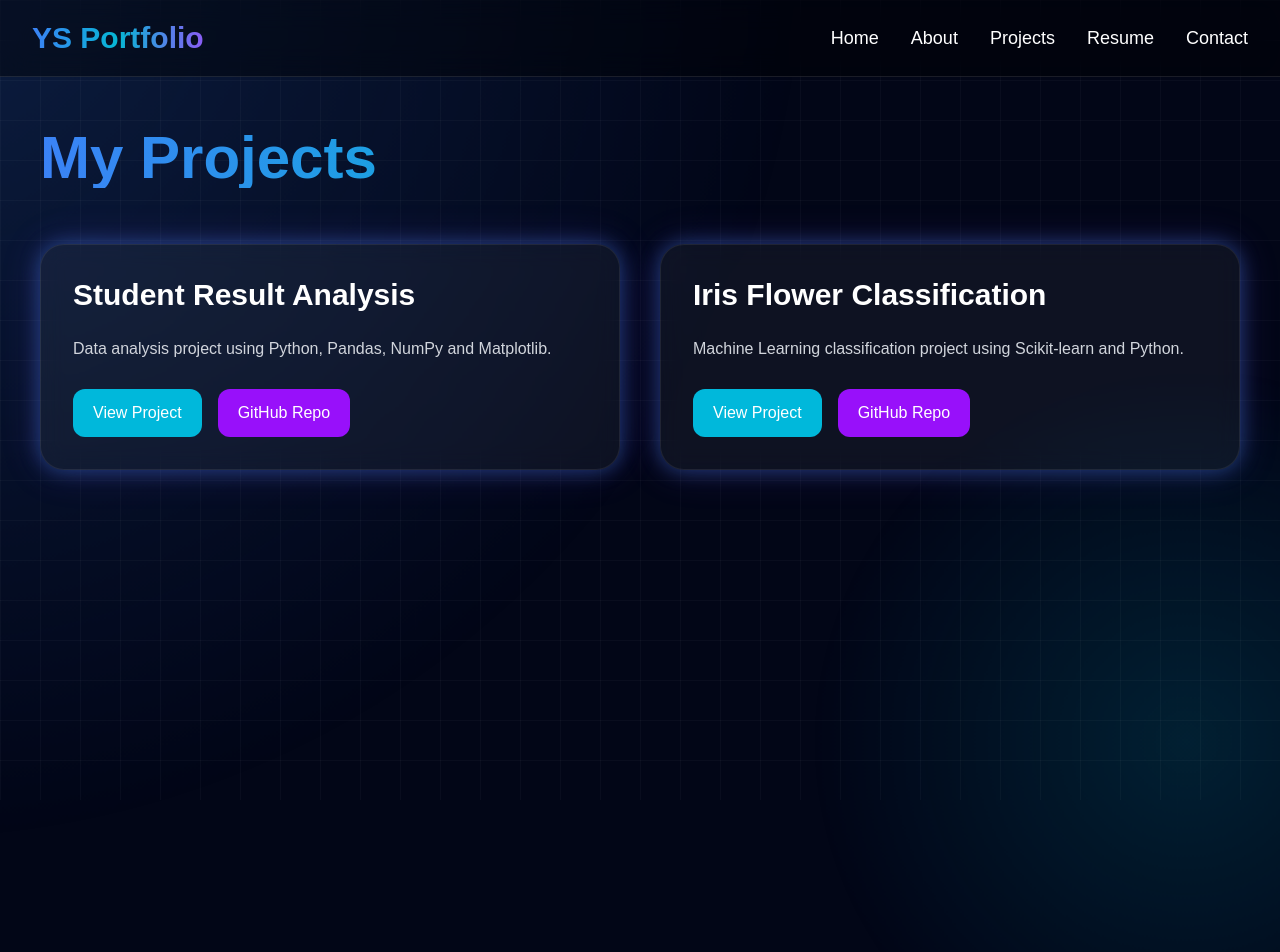
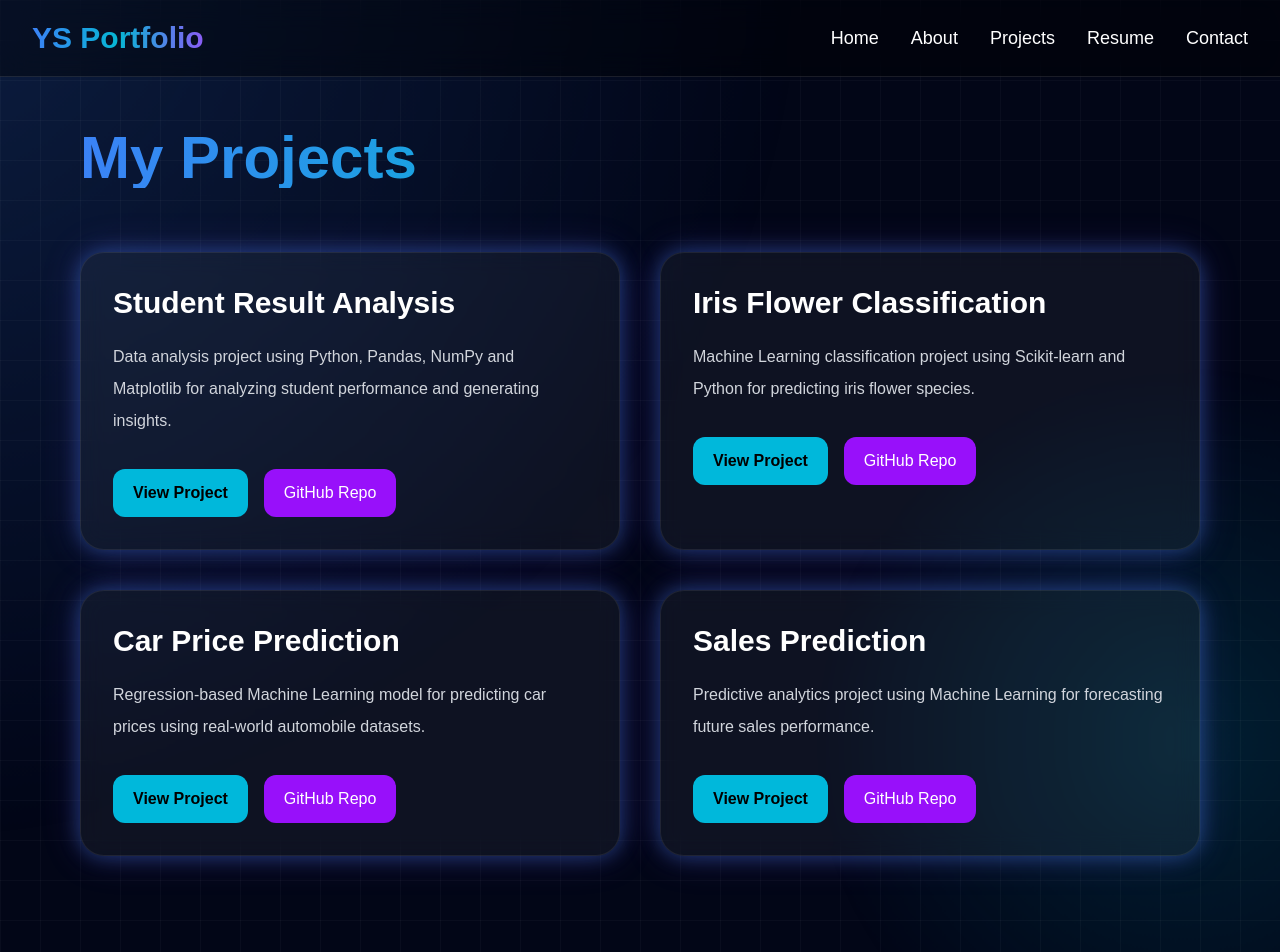
Before and after one commit to yashshelke9129-droid/yash-data-science-portfolio, a Next.js app: page /projects in a window 1280 px wide. Shown: the top 952 px of the page. Before the commit the page ends 800 px from the top, so only its background shows below. Built offline with nearby package versions, Linux system fonts and the light colour scheme.

Commit message:
Updated all futuristic animated pages

```diff
--- a/src/app/contact/page.js
+++ b/src/app/contact/page.js
@@ -9,63 +9,63 @@ export default function Contact() {
       <Navbar />
 
       <motion.main
-        initial={{ opacity: 0, y: 40 }}
+        initial={{ opacity: 0, y: 60 }}
         animate={{ opacity: 1, y: 0 }}
         transition={{ duration: 0.8 }}
-        className="min-h-screen px-10 py-32 grid-bg text-white"
+        className="min-h-screen px-6 md:px-20 py-32 grid-bg"
       >
 
-        <h1 className="text-6xl font-bold gradient-text mb-14">
+        <h1 className="text-6xl font-bold gradient-text mb-16">
           Contact Me
         </h1>
 
-        <div className="glass rounded-3xl p-10 card-hover glow max-w-3xl">
+        <div className="glass glow rounded-3xl p-10 max-w-4xl card-hover">
 
-          <div className="space-y-8 text-xl">
+          <div className="space-y-10 text-xl">
 
             <div>
-              <h2 className="text-cyan-400 font-bold mb-2">
+              <h2 className="text-cyan-400 font-bold mb-3">
                 Email
               </h2>
 
-              <p>
+              <p className="text-gray-300">
                 yashshelke9129@gmail.com
               </p>
             </div>
 
             <div>
-              <h2 className="text-cyan-400 font-bold mb-2">
+              <h2 className="text-cyan-400 font-bold mb-3">
                 Phone
               </h2>
 
-              <p>
+              <p className="text-gray-300">
                 +91 9136486029
               </p>
             </div>
 
             <div>
-              <h2 className="text-cyan-400 font-bold mb-2">
+              <h2 className="text-cyan-400 font-bold mb-3">
                 LinkedIn
               </h2>
 
               <a
                 href="https://www.linkedin.com/in/yash-shelke-69b397327"
                 target="_blank"
-                className="text-blue-400"
+                className="text-blue-400 hover:text-cyan-300 transition"
               >
                 View LinkedIn Profile
               </a>
             </div>
 
             <div>
-              <h2 className="text-cyan-400 font-bold mb-2">
+              <h2 className="text-cyan-400 font-bold mb-3">
                 GitHub
               </h2>
 
               <a
                 href="https://github.com/yashshelke9129-droid"
                 target="_blank"
-                className="text-blue-400"
+                className="text-blue-400 hover:text-cyan-300 transition"
               >
                 View GitHub Profile
               </a>
--- a/src/app/projects/page.js
+++ b/src/app/projects/page.js
@@ -9,35 +9,39 @@ export default function Projects() {
       <Navbar />
 
       <motion.main
-        initial={{ opacity: 0, y: 40 }}
+        initial={{ opacity: 0, y: 60 }}
         animate={{ opacity: 1, y: 0 }}
         transition={{ duration: 0.8 }}
-        className="min-h-screen px-10 py-32 grid-bg text-white"
+        className="min-h-screen px-6 md:px-20 py-32 grid-bg"
       >
 
-        <h1 className="text-6xl font-bold gradient-text mb-14">
+        <h1 className="text-6xl font-bold gradient-text mb-16">
           My Projects
         </h1>
 
         <div className="grid md:grid-cols-2 gap-10">
 
-          <div className="glass rounded-3xl p-8 card-hover glow">
+          {/* Project 1 */}
+
+          <div className="glass glow rounded-3xl p-8 card-hover">
 
             <h2 className="text-3xl font-bold mb-5">
               Student Result Analysis
             </h2>
 
-            <p className="text-gray-300 leading-8 mb-6">
+            <p className="text-gray-300 leading-8 mb-8">
               Data analysis project using Python,
-              Pandas, NumPy and Matplotlib.
+              Pandas, NumPy and Matplotlib
+              for analyzing student performance
+              and generating insights.
             </p>
 
-            <div className="flex gap-4">
+            <div className="flex gap-4 flex-wrap">
 
               <a
                 href="https://github.com/yashshelke9129-droid/student-result-analysis/blob/main/Result.ipynb"
                 target="_blank"
-                className="bg-cyan-500 px-5 py-3 rounded-xl btn-hover"
+                className="bg-cyan-500 text-black font-bold px-5 py-3 rounded-xl btn-hover"
               >
                 View Project
               </a>
@@ -54,23 +58,26 @@ export default function Projects() {
 
           </div>
 
-          <div className="glass rounded-3xl p-8 card-hover glow">
+          {/* Project 2 */}
+
+          <div className="glass glow rounded-3xl p-8 card-hover">
 
             <h2 className="text-3xl font-bold mb-5">
               Iris Flower Classification
             </h2>
 
-            <p className="text-gray-300 leading-8 mb-6">
+            <p className="text-gray-300 leading-8 mb-8">
               Machine Learning classification project
-              using Scikit-learn and Python.
+              using Scikit-learn and Python
+              for predicting iris flower species.
             </p>
 
-            <div className="flex gap-4">
+            <div className="flex gap-4 flex-wrap">
 
               <a
                 href="https://github.com/yashshelke9129-droid/CodeAlpha_Iris_Flower_Classification/blob/main/CodeAlpha_Iris_Flower_Classification.ipynb"
                 target="_blank"
-                className="bg-cyan-500 px-5 py-3 rounded-xl btn-hover"
+                className="bg-cyan-500 text-black font-bold px-5 py-3 rounded-xl btn-hover"
               >
                 View Project
               </a>
@@ -87,6 +94,78 @@ export default function Projects() {
 
           </div>
 
+          {/* Project 3 */}
+
+          <div className="glass glow rounded-3xl p-8 card-hover">
+
+            <h2 className="text-3xl font-bold mb-5">
+              Car Price Prediction
+            </h2>
+
+            <p className="text-gray-300 leading-8 mb-8">
+              Regression-based Machine Learning model
+              for predicting car prices using
+              real-world automobile datasets.
+            </p>
+
+            <div className="flex gap-4 flex-wrap">
+
+              <a
+                href="https://github.com/yashshelke9129-droid/CodeAlpha_Car_Price_Prediction/blob/main/CodeAlpha_Car_Price_Prediction.ipynb"
+                target="_blank"
+                className="bg-cyan-500 text-black font-bold px-5 py-3 rounded-xl btn-hover"
+              >
+                View Project
+              </a>
+
+              <a
+                href="https://github.com/yashshelke9129-droid/CodeAlpha_Car_Price_Prediction"
+                target="_blank"
+                className="bg-purple-600 px-5 py-3 rounded-xl btn-hover"
+              >
+                GitHub Repo
+              </a>
+
+            </div>
+
+          </div>
+
+          {/* Project 4 */}
+
+          <div className="glass glow rounded-3xl p-8 card-hover">
+
+            <h2 className="text-3xl font-bold mb-5">
+              Sales Prediction
+            </h2>
+
+            <p className="text-gray-300 leading-8 mb-8">
+              Predictive analytics project using
+              Machine Learning for forecasting
+              future sales performance.
+            </p>
+
+            <div className="flex gap-4 flex-wrap">
+
+              <a
+                href="https://github.com/yashshelke9129-droid/CodeAlpha_Sales_Prediction/blob/main/CodeAlpha_Sales_Prediction.ipynb"
+                target="_blank"
+                className="bg-cyan-500 text-black font-bold px-5 py-3 rounded-xl btn-hover"
+              >
+                View Project
+              </a>
+
+              <a
+                href="https://github.com/yashshelke9129-droid/CodeAlpha_Sales_Prediction"
+                target="_blank"
+                className="bg-purple-600 px-5 py-3 rounded-xl btn-hover"
+              >
+                GitHub Repo
+              </a>
+
+            </div>
+
+          </div>
+
         </div>
 
       </motion.main>
--- a/src/app/resume/page.js
+++ b/src/app/resume/page.js
@@ -9,26 +9,26 @@ export default function Resume() {
       <Navbar />
 
       <motion.main
-        initial={{ opacity: 0, y: 40 }}
-        animate={{ opacity: 1, y: 0 }}
+        initial={{ opacity: 0, scale: 0.9 }}
+        animate={{ opacity: 1, scale: 1 }}
         transition={{ duration: 0.8 }}
-        className="min-h-screen flex flex-col items-center justify-center px-6 py-32 grid-bg text-white"
+        className="min-h-screen flex flex-col items-center justify-center px-6 py-32 grid-bg"
       >
 
-        <h1 className="text-6xl font-bold gradient-text mb-10">
+        <h1 className="text-6xl font-bold gradient-text mb-12">
           Resume
         </h1>
 
-        <div className="glass rounded-3xl p-10 card-hover glow text-center">
+        <div className="glass glow rounded-3xl p-12 text-center card-hover">
 
-          <p className="text-xl text-gray-300 mb-8">
-            View my professional resume.
+          <p className="text-2xl text-gray-300 mb-10">
+            View my professional Data Science resume
           </p>
 
           <a
             href="/resume.pdf"
             target="_blank"
-            className="bg-cyan-500 px-8 py-4 rounded-xl text-lg btn-hover"
+            className="bg-cyan-500 hover:bg-cyan-400 text-black font-bold px-10 py-5 rounded-2xl text-xl btn-hover"
           >
             Open Resume
           </a>
```
